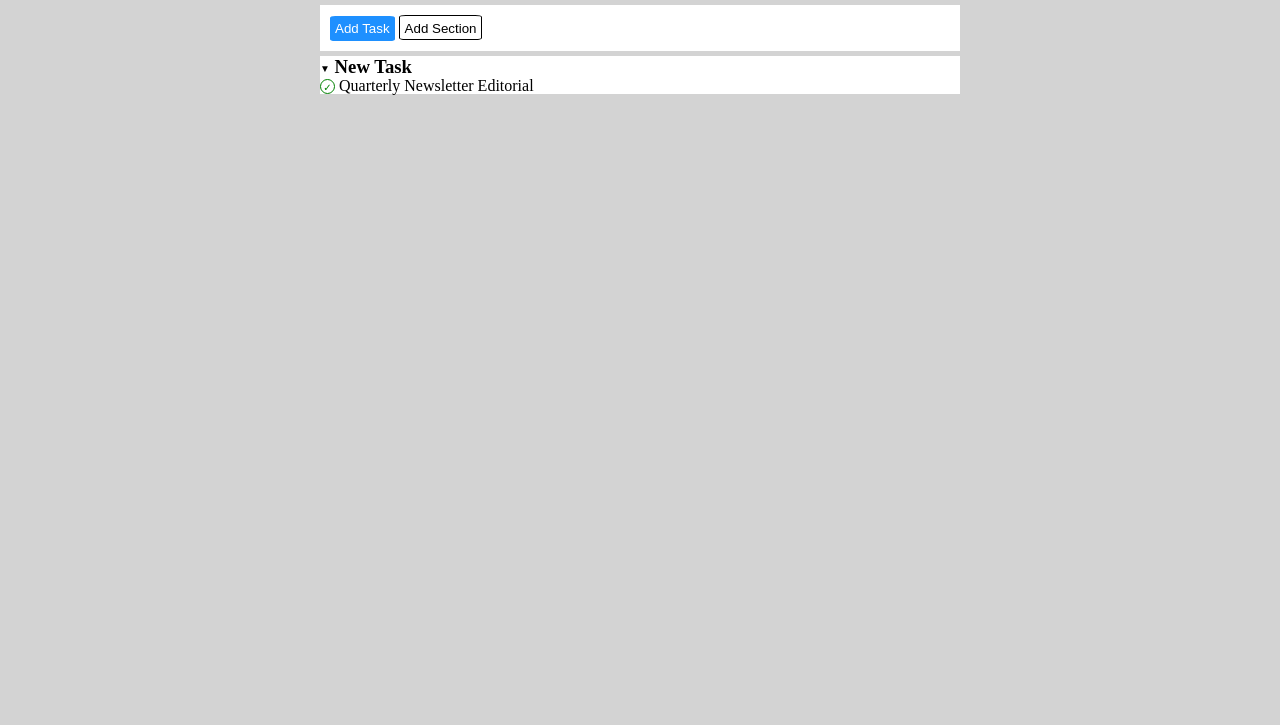
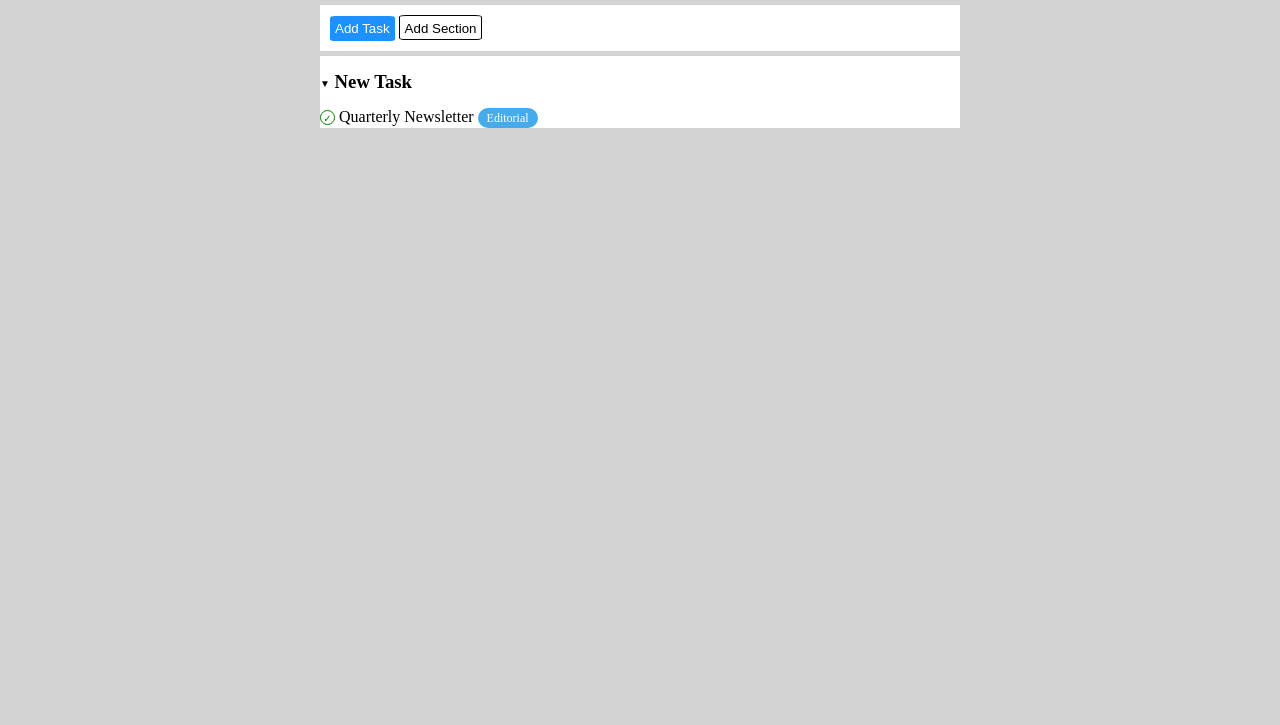
Before and after one commit to ArmandoMarino/html-css-toboolist, a plain HTML site: page index.html in a window 1280 px wide. Shown: the part 75-800 px from the top of the page. Drawn offline with Linux system fonts and the light colour scheme.

Commit message:
inizio lista campione completata

```diff
--- a/style.css
+++ b/style.css
@@ -66,6 +66,11 @@ header{
     background-color: white;
 }
 
+h3{
+    padding-top: 15px;
+    padding-bottom: 15px;
+}
+
 .freccia-giù{
     vertical-align: middle;
     font-size: 10px;
@@ -91,5 +96,13 @@ p{
 }
 
 .etichetta{
-
+    display: inline-block;
+    background-color: rgb(69,171,234);
+    color: white;
+    height: 20px;
+    width: 60px;
+    line-height: 20px;
+    font-size: 12px;
+    text-align: center;
+    border-radius: 10px;
 }
```
